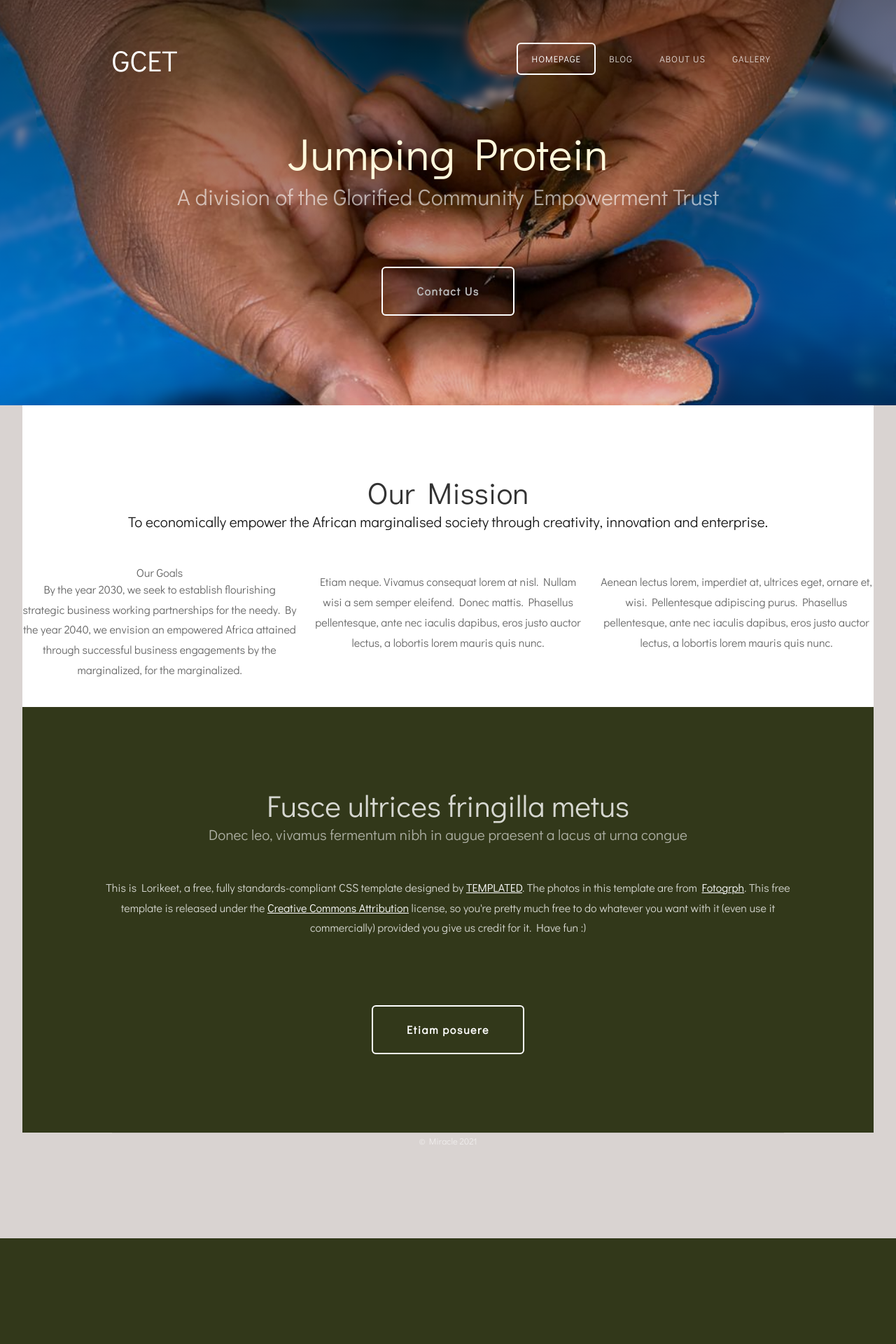
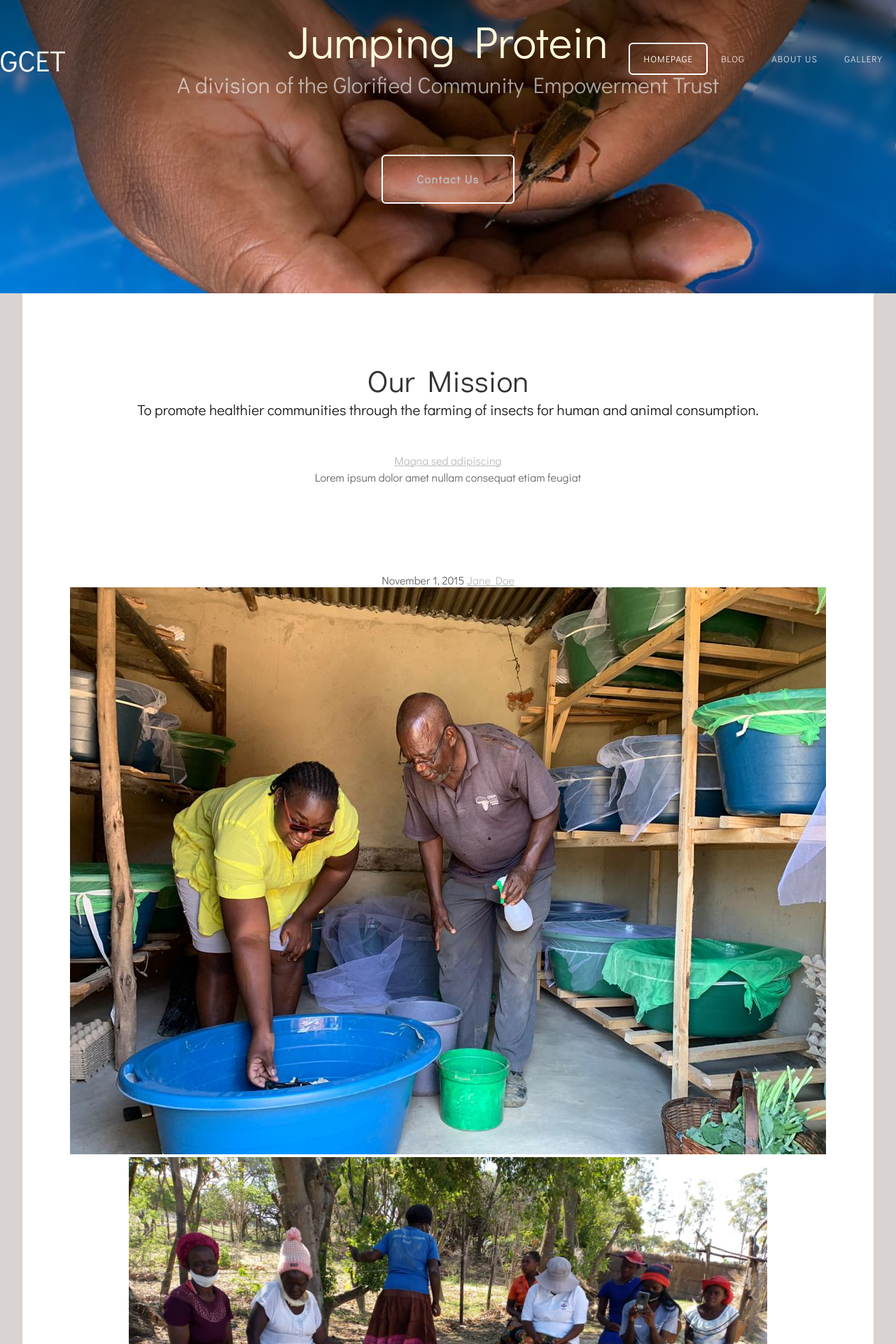
Before and after one commit to jordanmiracle/Jumpingprotein, a Django app: template webapp/templates/index.html in a window 1280 px wide. Shown: the top 1920 px of the page at 70% size. Before the commit the page ends 1769 px from the top, so only its background shows below. Run offline with Django 3.2, Linux system fonts and the light colour scheme; the template is opened without the code that fills it, so the values that code supplies are empty; parts of the project's set-up code (start-up, migrations or seed data) failed here and were passed over.

Commit message:
Changed some tag names so as not to confuse with others. Adding in organization info.

```diff
--- a/webapp/templates/index.html
+++ b/webapp/templates/index.html
@@ -27,7 +27,7 @@
 </head>
 <body>
 <div id="header-wrapper">
-    <div id="header" class="container">
+    <div id="topheader" class="container">
         <div id="logo">
             <h1><a href="#">GCET</a></h1>
         </div>
@@ -57,37 +57,38 @@
         </div>
         <div class="title">
             <h2>Our Mission</h2>
-            <span class="byline">To economically empower the African marginalised society through creativity, innovation and enterprise.</span>
+            <span class="byline">To promote healthier communities through the farming of insects for human and animal consumption.</span>
         </div>
-        <div class="flexbox">
-            <div class="card1">
-                <h3>Our Goals</h3>
-                <p>By the year 2030, we seek to establish flourishing strategic business working partnerships for the
-                    needy. By the year 2040, we envision an empowered Africa attained through successful business
-                    engagements by the
-                    marginalized, for the marginalized.</p>
+        <article class="post">
+            <header>
+                <div class="post-title">
+                    <h2><a href="{% url 'about' %}">Magna sed adipiscing</a></h2>
+                    <p>Lorem ipsum dolor amet nullam consequat etiam feugiat</p>
+                </div>
+                <div class="meta">
+                    <time class="published" datetime="2015-11-01">November 1, 2015</time>
+                    <a href="#" class="author"><span class="name">Jane Doe</span><img
+                            src="{% static 'webapp/images/older-gentleman.jpg' %}"
+                            alt=""/></a>
+                </div>
+            </header>
+            <a href="{% url 'about' %}" class="image featured"><img
+                    src="{% static 'images/woman-pinkshirt-foreground.jpg' %}" alt=""/></a>
+            <p>Mauris neque quam, fermentum ut nisl vitae, convallis maximus nisl. Sed mattis nunc id lorem euismod
+                placerat. Vivamus porttitor magna enim, ac accumsan tortor cursus at. Phasellus sed ultricies mi non
+                congue ullam corper. Praesent tincidunt sed tellus ut rutrum. Sed vitae justo condimentum, porta
+                lectus vitae, ultricies congue gravida diam non fringilla.</p>
+            <footer>
+                <ul class="actions">
+                </ul>
 
-            </div>
-            <div class="card2">
-                <p>Etiam neque. Vivamus consequat lorem at nisl. Nullam wisi a sem semper eleifend. Donec mattis.
-                    Phasellus
-                    pellentesque, ante nec iaculis dapibus, eros justo auctor lectus, a lobortis lorem mauris quis
-                    nunc.</p>
+            </footer>
+        </article>
 
 
-            </div>
-            <div class="card3">
-                <p> Aenean lectus lorem, imperdiet at, ultrices eget, ornare et, wisi. Pellentesque adipiscing purus.
-                    Phasellus pellentesque, ante nec iaculis dapibus, eros justo auctor lectus, a lobortis lorem mauris
-                    quis
-                    nunc.</p>
+    </div>
 
-            </div>
-
-
-        </div>
-
-    </div>
+</div>
 </div>
 
 <div id="welcome">
```
